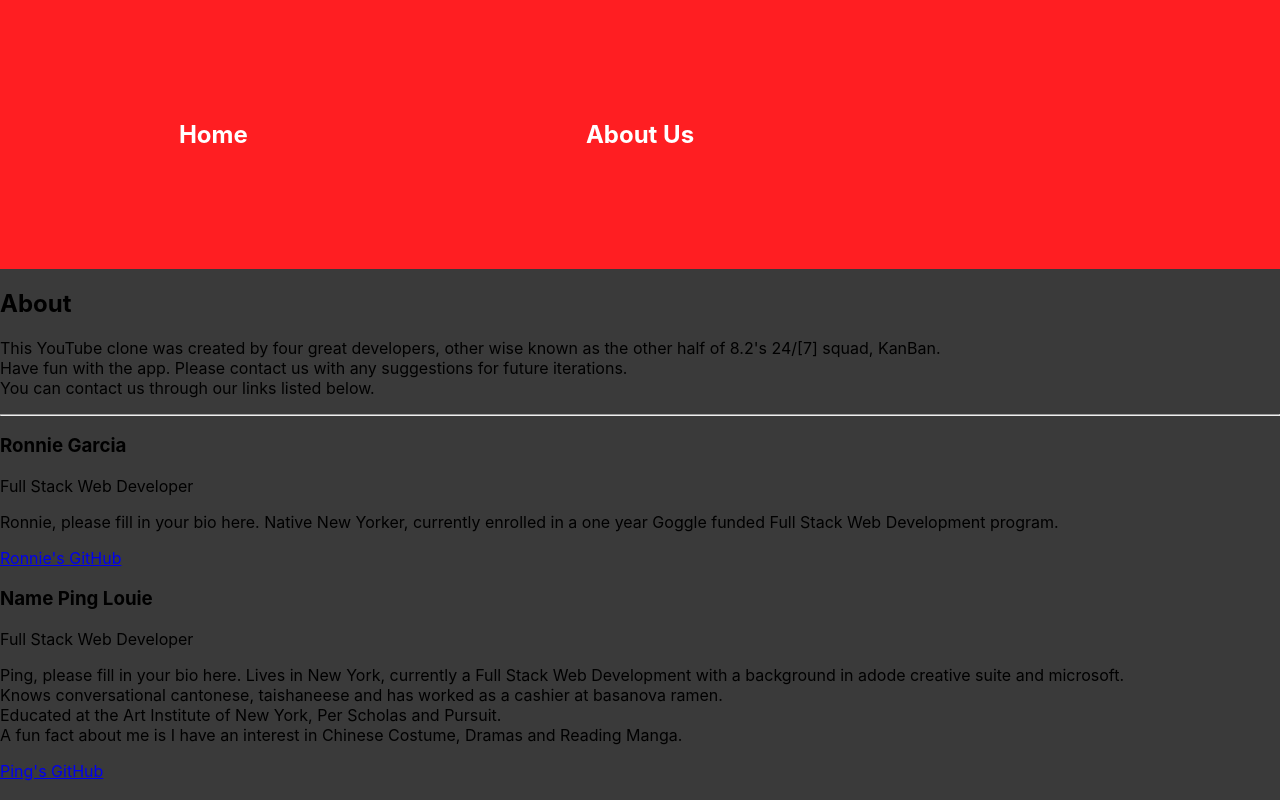
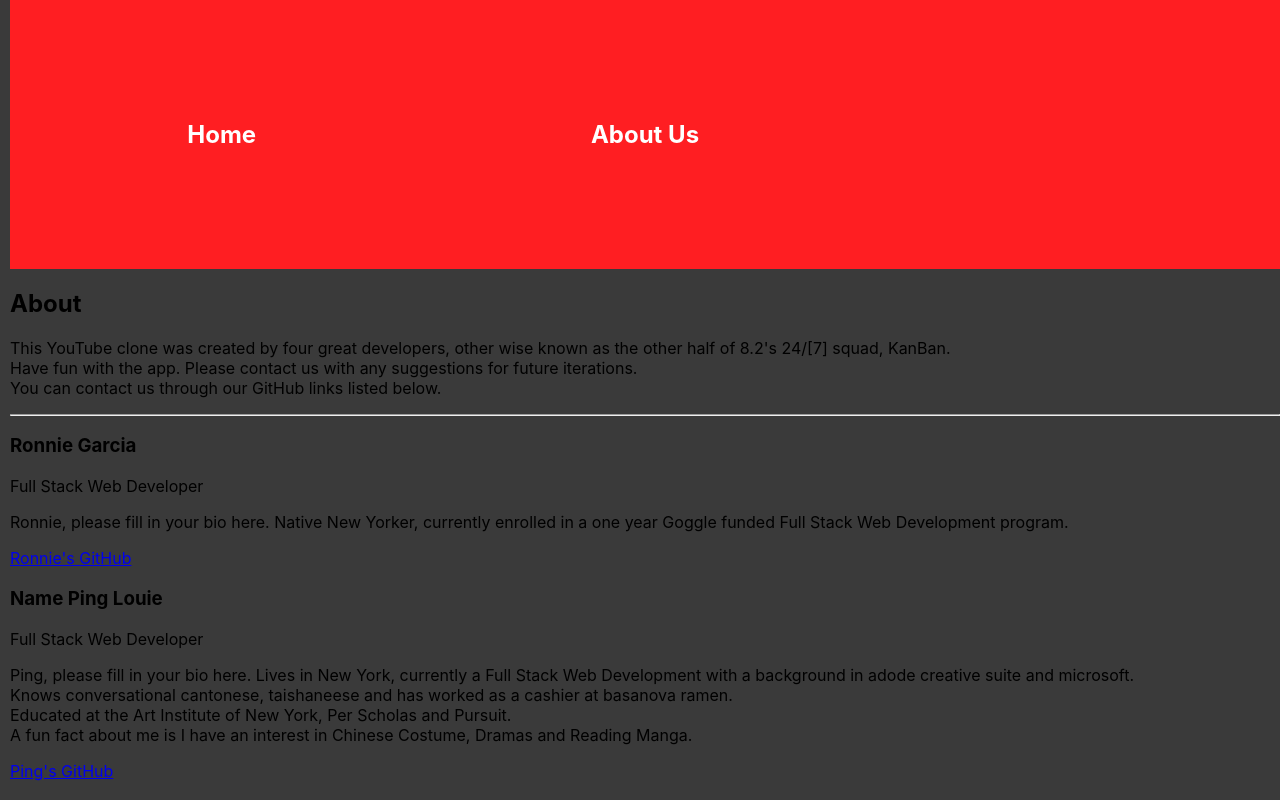
Before and after one commit to RonnieGarcia1/Youtube-Clone, a React (Create React App) app: page /about in a window 1280 px wide. Shown: the top 800 px of the page. Built offline with nearby package versions, Linux system fonts and the light colour scheme.

Commit message:
added 10px padding to left side in App.css

```diff
--- a/src/App.css
+++ b/src/App.css
@@ -1,5 +1,6 @@
   body{
     background-color: rgb(58, 58, 58);
+    padding-left: 10px;
 }
 
   #yt-logo {
--- a/src/Components/About.js
+++ b/src/Components/About.js
@@ -12,7 +12,7 @@ class About extends Component{
                         <br />
                         Have fun with the app. Please contact us with any suggestions for future iterations.
                         <br />
-                        You can contact us through our links listed below.
+                        You can contact us through our GitHub links listed below.
                     </p>
                     <hr />
 
```
